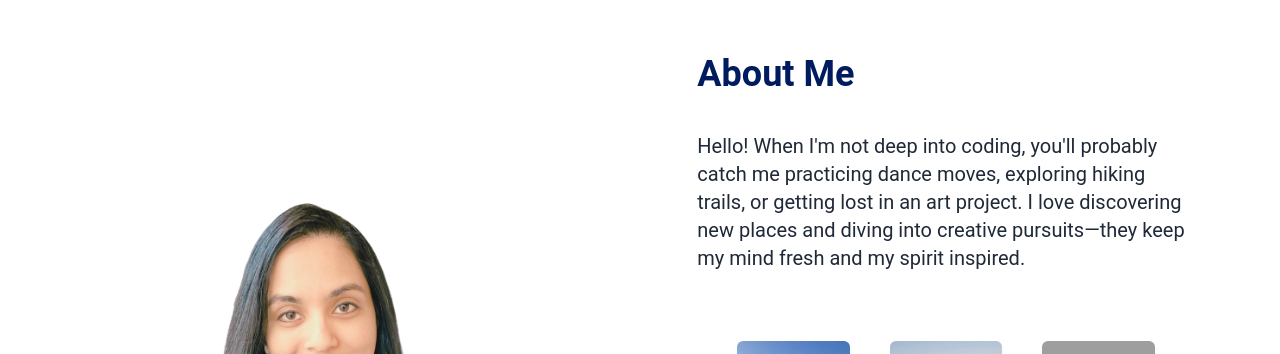
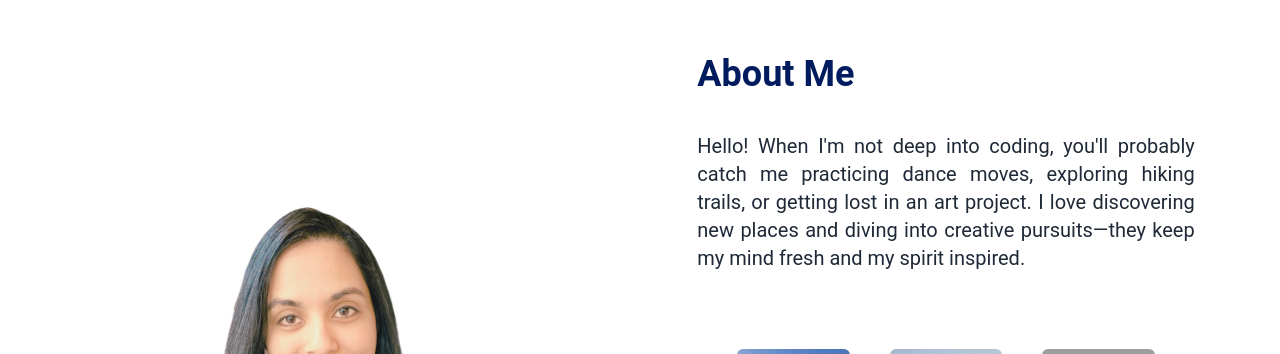
Before and after one commit to RiniJ7/rini-portfolio-v3, a React (Create React App) app: page / in a window 1280 px wide. Shown: the part 3800-4154 px from the top of the page. Built offline with nearby package versions, Linux system fonts and the light colour scheme; grey boxes are pictures that could not be loaded.

Commit message:
text size modified

```diff
--- a/src/components/About.jsx
+++ b/src/components/About.jsx
@@ -23,7 +23,7 @@ const About = () => {
       <div className="hero--section--content">
         {/* <p className="section--title">About</p> */}
         <h1 className="py-4 text-4xl font-bold text-center text-[#001b5e]">About Me</h1>
-        <p className="text-base sm:text-lg md:text-xl lg:text-xl sm:pb-4 md:pb-4 lg:pb-6  text-gray-800">
+        <p className="text-base sm:text-lg md:text-xl lg:text-xl sm:pb-4 md:pb-4 lg:pb-8  text-gray-800 text-justify">
 
 
 
```
